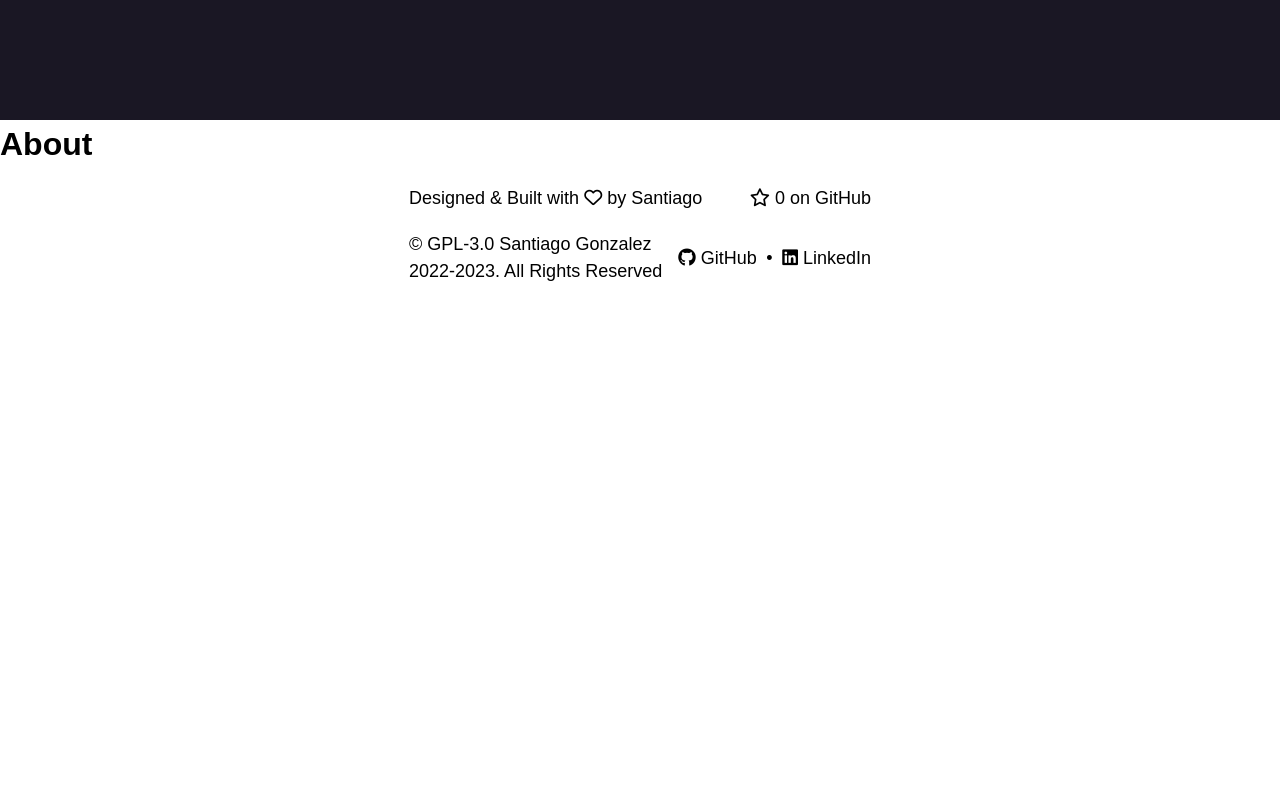
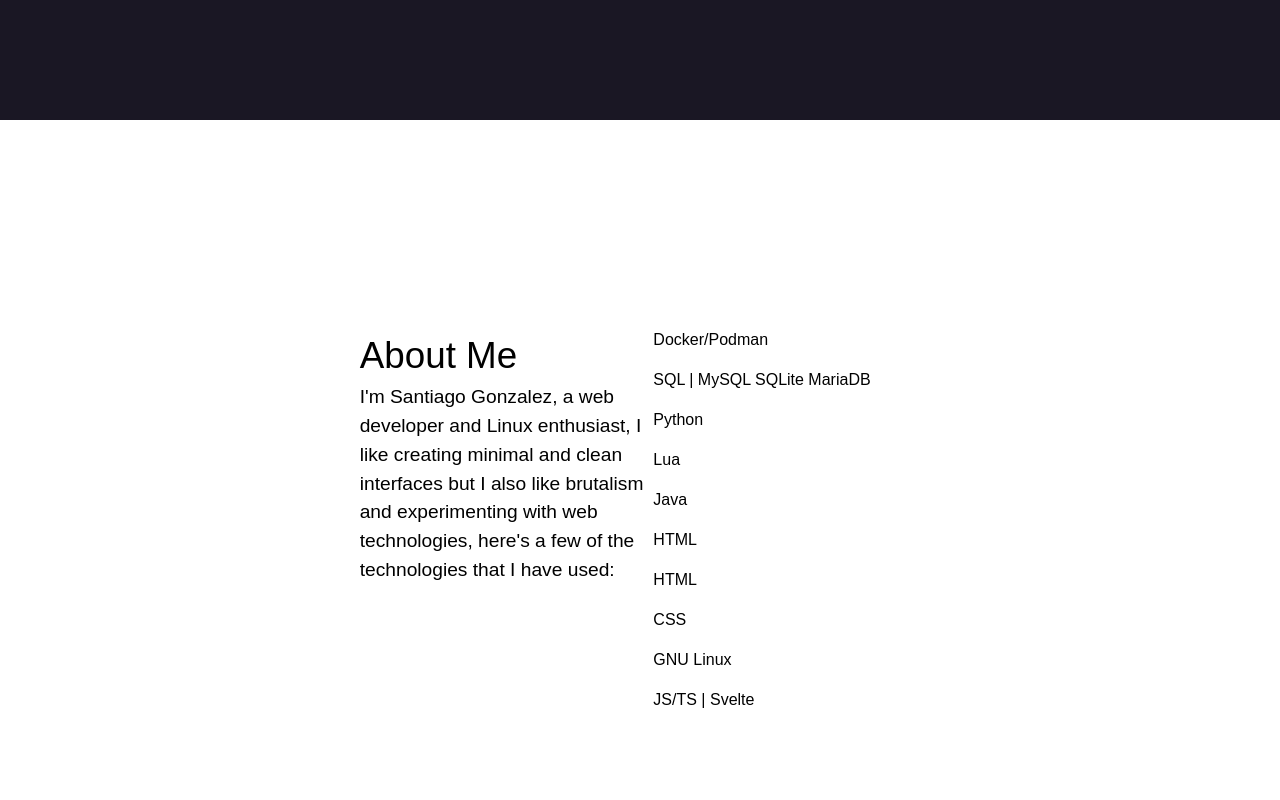
Before and after one commit to santiago-webdev/portfolio-and-blog, a SvelteKit app: page / in a window 1280 px wide. Shown: the part 1480-2280 px from the top of the page. Before the commit the page ends 1768 px from the top, so only its background shows below. Built offline with nearby package versions, Linux system fonts and the light colour scheme; no server answers; a web font is replaced by a local one.

Commit message:
About basic layout

```diff
--- a/src/lib/Nav.svelte
+++ b/src/lib/Nav.svelte
@@ -9,7 +9,7 @@
 	const navItems = [
 		{ label: 'Home', href: '/' },
 		{ label: 'Projects', href: '#projects' },
-		{ label: 'About', href: '#' },
+		{ label: 'About', href: '#about' },
 		{ label: 'Resume', href: '#' },
 		{ label: 'Contact', href: '#' }
 	];
@@ -146,7 +146,7 @@
 			font: inherit;
 			cursor: pointer;
 			height: 100%;
-      width: min(3rem);
+      width: 3rem;
 		}
 
 		ul {
--- a/src/routes/About.svelte
+++ b/src/routes/About.svelte
@@ -1 +1,64 @@
-<h1>About</h1>
+<div id="about" class="wrapper-about">
+	<header>
+		<aside>
+			<h2>About Me</h2>
+			<p>
+				I'm Santiago Gonzalez, a web developer and Linux enthusiast, I like
+				creating minimal and clean interfaces but I also like brutalism and
+				experimenting with web technologies, here's a few of the technologies
+				that I have used:
+			</p>
+		</aside>
+		<section>
+			<span class="know"> Docker/Podman </span>
+			<span class="know"> SQL | MySQL SQLite MariaDB </span>
+			<span class="know"> Python </span>
+			<span class="know"> Lua </span>
+			<span class="know"> Java </span>
+			<span class="know"> HTML </span>
+			<span class="know"> HTML </span>
+			<span class="know"> CSS </span>
+			<span class="know"> GNU Linux </span>
+			<span class="know"> JS/TS | Svelte </span>
+		</section>
+	</header>
+</div>
+
+<style>
+	.wrapper-about {
+		display: grid;
+		place-items: center;
+		background-color: var(--cc2-bg);
+
+		min-height: 100vh;
+	}
+
+	header {
+		margin-inline: auto;
+		width: min(100% - var(--padding), var(--max-content-width));
+		display: grid;
+		grid-template-columns: fit-content(33ch) minmax(min(50vw, 30ch), 1fr);
+
+		padding: 6rem 0; /* Put a little bit of blank-space between Nav and Projects */
+	}
+
+	section {
+		display: grid;
+		/*   flex-wrap: wrap; */
+		/* place-contents: center; */
+		/* grid-template-columns: repeat(9, 1fr); */
+		gap: 1rem;
+		padding: 0;
+		margin: 0;
+	}
+
+	h2 {
+		font-size: clamp(1rem, 10vw, 2.3rem);
+		font-weight: 300;
+	}
+
+	p {
+		font-size: 1.2rem;
+		font-weight: 400;
+	}
+</style>
--- a/src/routes/Home.svelte
+++ b/src/routes/Home.svelte
@@ -5,7 +5,6 @@
 
 <div class="wrapper-home">
 	<header>
-		<p>Hello!</p>
 		<h1>{title}</h1>
 		<h2>{subtitle}</h2>
 	</header>
@@ -38,19 +37,9 @@
 		padding-bottom: 1.3rem;
 	}
 
-	p {
-		margin-left: 0.8ch;
-		font-size: clamp(20px, 10vw, 26px);
-		color: var(--cc-vanilla-red);
-	}
-
 	h2 {
 		font-size: clamp(1rem, 10vw, 1.5rem);
 		font-weight: 400;
-	}
-
-	p,
-	h2 {
 		font-family: 'Inter', sans-serif;
 	}
 </style>
```
